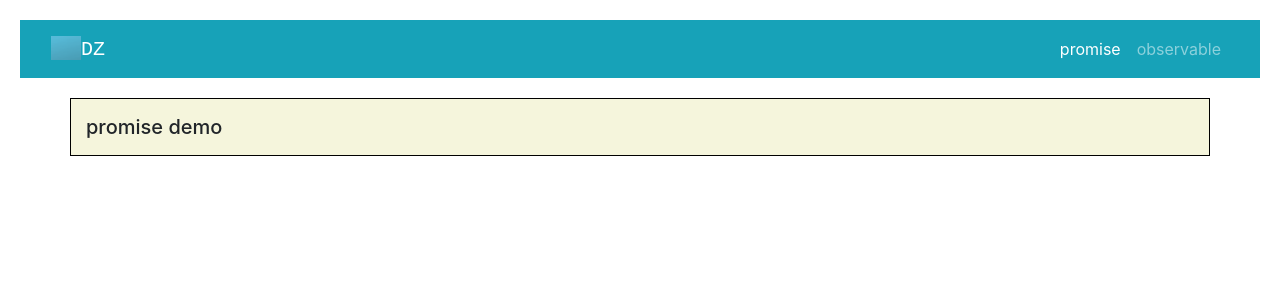
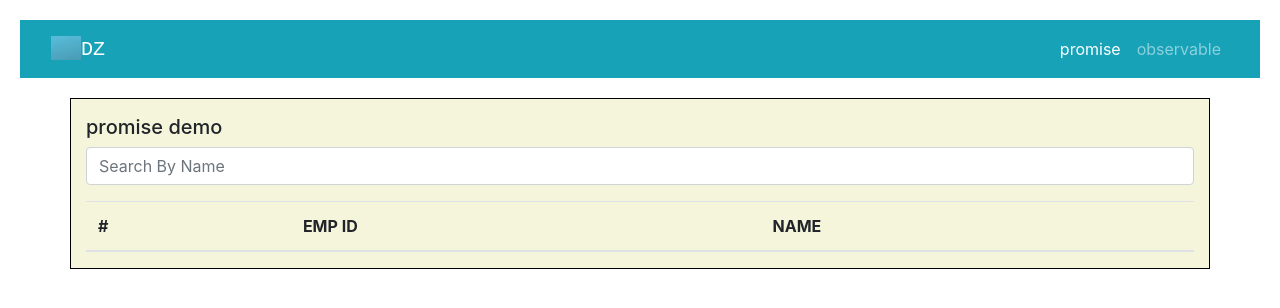
Before and after one commit to DeepakZunzunkar/RxjsDemo, an Angular app: page /promise in a window 1280 px wide. Shown: the top 308 px of the page. Built offline with nearby package versions, Linux system fonts and the light colour scheme.

Commit message:
promise example 02 WIP

```diff
--- a/src/app/promise/promise.component.html
+++ b/src/app/promise/promise.component.html
@@ -1,3 +1,32 @@
 <div class="my-3">
     <h5>promise demo</h5>
+    <input class="form-control me-2" type="search" aria-label="Search" placeholder="Search By Name"
+        name="searchTerm" [(ngModel)]="searchTerm">
+    <!-- <button class="btn btn-outline-success" type="submit">Search</button> -->
+    <!-- #{{ searchTerm }} -->
 </div>
+<div class="mt-3" >
+    <table class="table">
+        <thead>
+            <tr>
+                <th scope="col-md-1">#</th>
+                <th scope="col-md-1">EMP ID</th>
+                <th scope="col-md-1">NAME</th>
+            </tr>
+        </thead>
+        <tbody *ngIf="filteredEmployees">
+            <ng-template>
+                <tr *ngFor="let employee of filteredEmployees">
+                    <th scope="col-md-1"></th>
+                    <th scope="col-md-1">#{{ employee.id }}</th>
+                    <th scope="col-md-1">{{ employee.name }}</th>
+                </tr>
+            </ng-template>
+            <ng-template #msg>
+                <tr>
+                    <th></th>
+                </tr>
+            </ng-template>
+        </tbody>
+    </table>
+</div>
--- a/src/app/promise/promise.component.ts
+++ b/src/app/promise/promise.component.ts
@@ -19,14 +19,64 @@ export class PromiseComponent implements OnInit {
 
   ];
 
+   //it is used to store filterd list of employee
+   filteredEmployees: Employee[];
+   requestedEmployee;
+
+   //track search term
+   private _searchTerm: string;
+
+   get searchTerm(): string {
+    return this._searchTerm; //getter is called everytime when we need the value of this property
+  }
+
+  set searchTerm(value: string) {
+    this._searchTerm = value;
+    //in adition to assign value we want to filter employee
+    this.filteredEmployees = this.filtereEmployees(value);
+
+    // this.requestedEmployee = this.filtereEmployees(value);
+    // console.log(this.requestedEmployee);
+    // this.requestedEmployee.then(res=>{
+    //   this.filteredEmployees = res;
+    // }).catch(res=>{
+    //   this.filteredEmployees = res;
+    // });
+  }
+
+   // Ex:02
+   filtereEmployees(searchString: string) {
+    return this.employees.filter(employee => employee.name.toLowerCase().indexOf(searchString.toLowerCase()) !== -1);
+
+    // return setTimeout(() => {
+    //   let employeeList = null;
+    //   return employeeList = new Promise((resolve,rejects)=>{
+
+    //     this.employees.filter((employee)=>{
+
+    //       if(employee.name.toLowerCase().indexOf(searchString.toLowerCase()) !== -1){
+    //           return resolve(employee);
+    //       }else{
+    //         return rejects(null);
+    //       }
+    //     });
+    //   });
+
+    // },3000);
+  }
+
+
   constructor() {
-  }
+
+    this.filteredEmployees = this.employees;
+
+   }
 
   ngOnInit(): void {
 
 
-    // Ex : 01
-    // promise take argument as function with two arguments
+    //Ex : 01
+    //promise take argument as function with two arguments
     // let getEmployee =  new Promise(function(resolve,rejects){
     //     resolve("promise is resolved ");
     // });
@@ -65,4 +115,6 @@ export class PromiseComponent implements OnInit {
       },3000);
 
   }
+
+
 }
```
